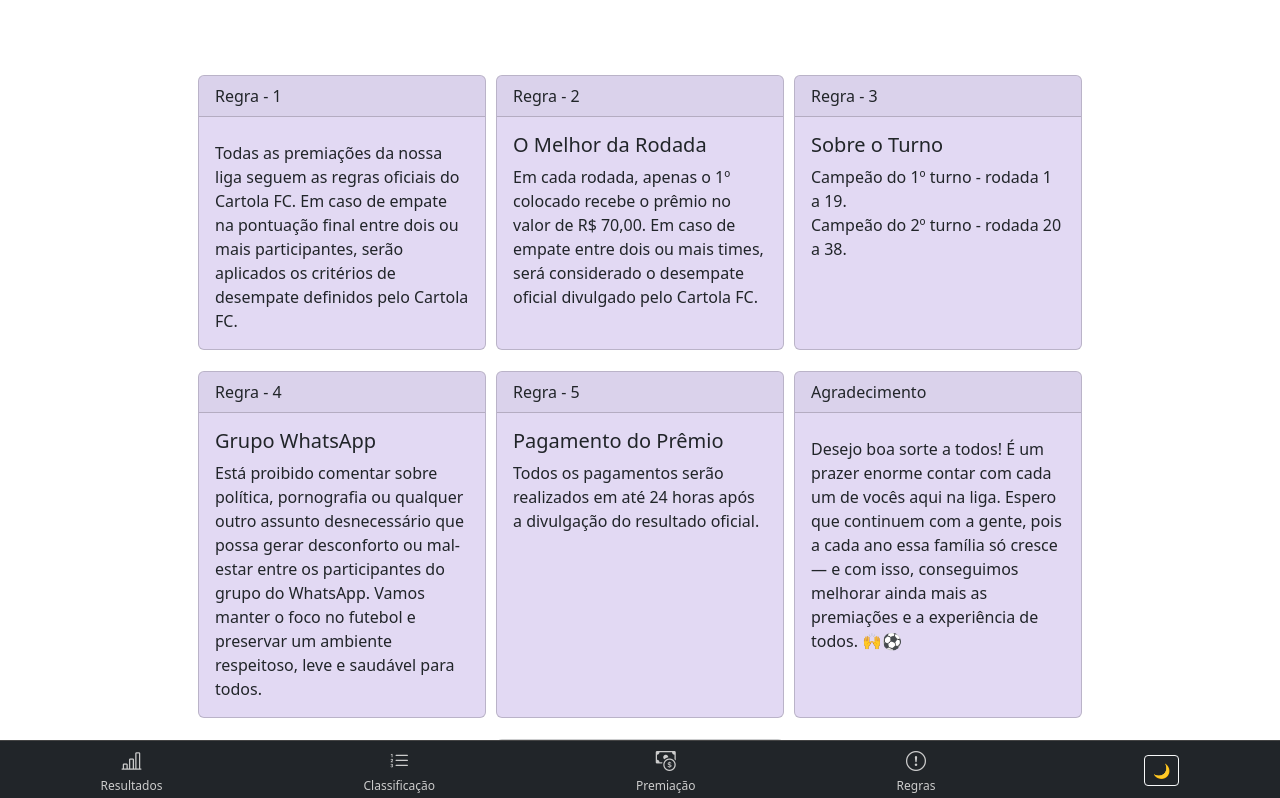
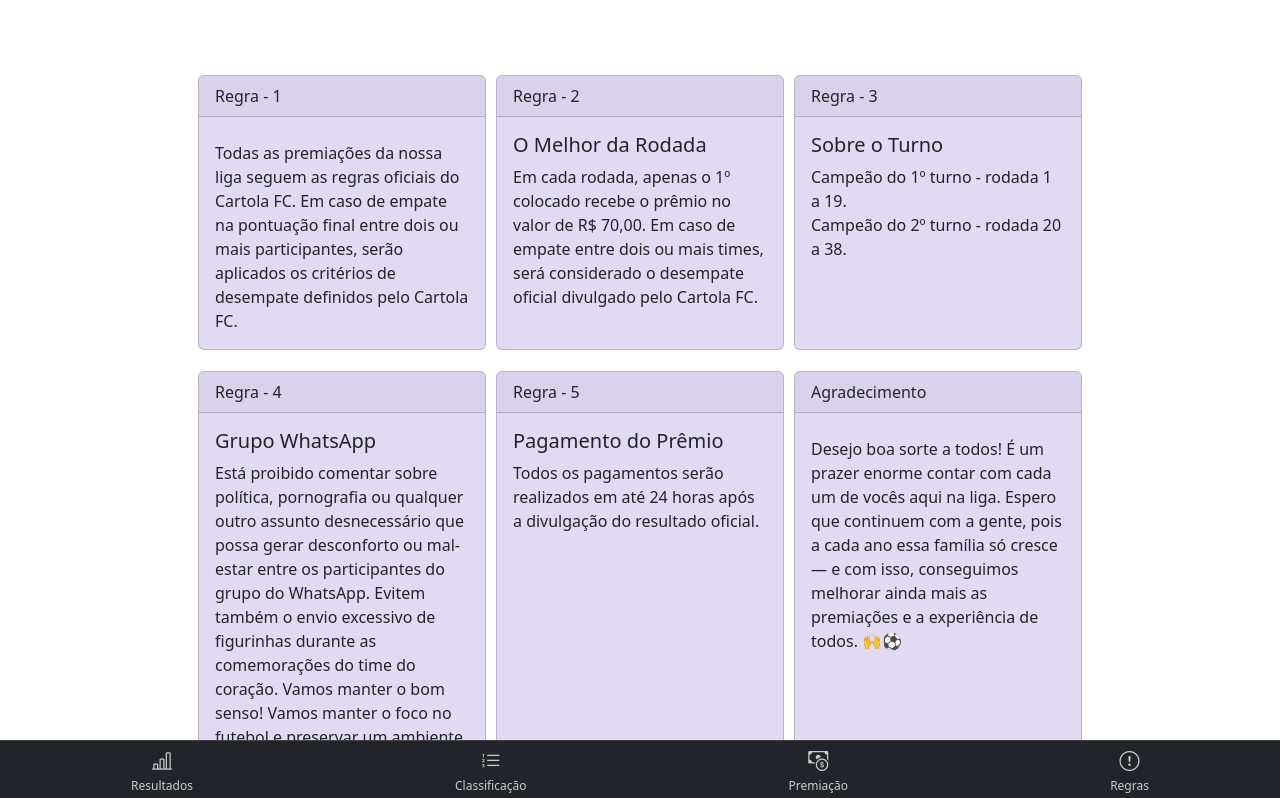
Before and after one commit to edycarlos86/cartola2025, an Angular app: page /regras in a window 1280 px wide. Shown: the top 798 px of the page. Built offline with nearby package versions, Linux system fonts and the light colour scheme.

Commit message:
Build corrigido com base-href

```diff
--- a/src/app/telas/menu/menu.component.html
+++ b/src/app/telas/menu/menu.component.html
@@ -94,8 +94,8 @@
     <i class="bi bi-exclamation-circle"></i>
     <span>Regras</span>
   </a>
-  <button class="btn btn-sm btn-outline-light ms-2" (click)="alternarModoEscuro()">
+  <!-- <button class="btn btn-sm btn-outline-light ms-2" (click)="alternarModoEscuro()">
     🌙
-  </button>
+  </button> -->
 
 </nav>
--- a/src/app/telas/regras/regras.component.html
+++ b/src/app/telas/regras/regras.component.html
@@ -33,6 +33,9 @@
       <div class="card-body">
         <h5 class="card-title">Grupo WhatsApp</h5>
         <p class="card-text">Está proibido comentar sobre política, pornografia ou qualquer outro assunto desnecessário que possa gerar desconforto ou mal-estar entre os participantes do grupo do WhatsApp.
+
+          Evitem também o envio excessivo de figurinhas durante as comemorações do time do coração. Vamos manter o bom senso!
+
           Vamos manter o foco no futebol e preservar um ambiente respeitoso, leve e saudável para todos.</p>
       </div>
     </div>
```
Also changed, not shown: 8 other files (tests, documents, lock files or other folders).
